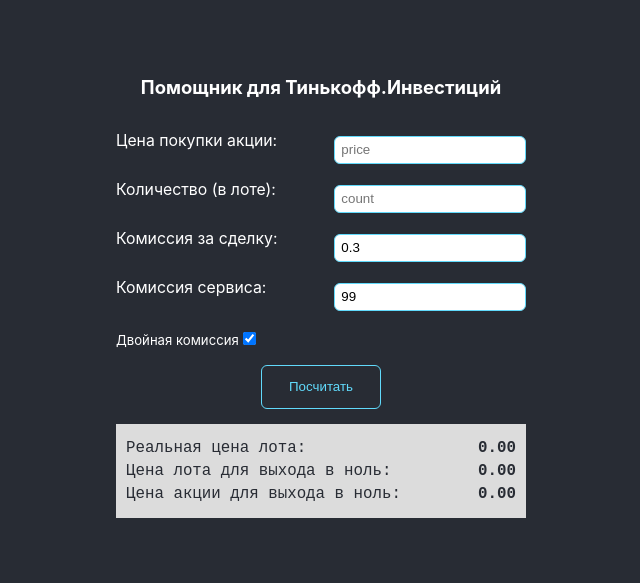
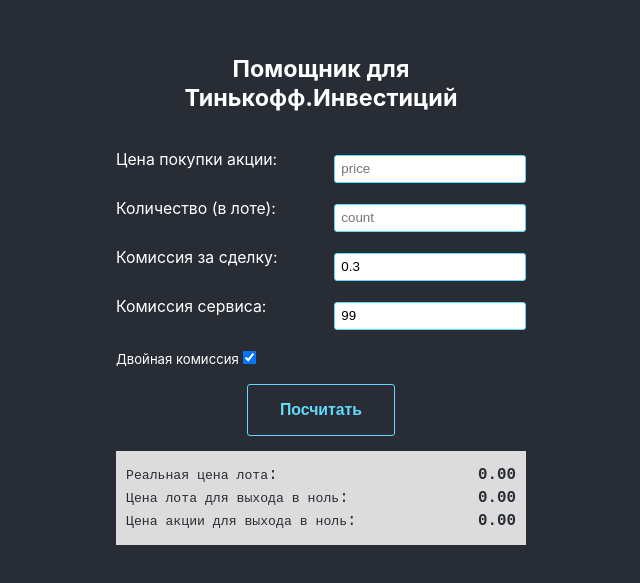
Before and after one commit to sinneren/ti_profit_calc, a React (Create React App) app: page / in a window 1280 px wide. Shown: the part 105-688 px from the top of the page, without its empty margins (319-959 px from the left). Built offline with nearby package versions, Linux system fonts and the light colour scheme; the HTML template or start-up script is replaced by a standard one.

Commit message:
исправление недочётов, форматирование

```diff
--- a/src/App.css
+++ b/src/App.css
@@ -23,16 +23,23 @@
   appearance: none;
   border: 1px solid #61dafb;
   color: #61dafb;
-  border-radius: 6px;
+  border-radius: 3px;
   background-color: #282c34;
   outline: none;
   cursor: pointer;
+  font-size: 1em;
+  font-weight: bold;
+}
+.btn:hover {
+  border: 1px solid #61dafb;
+  color: #282c34;
+  background-color: #61dafb;
 }
 input {
   margin: 5px 0;
   padding: 0.4em 0.5em;
   border: 1px solid #61dafb;
-  border-radius: 6px;
+  border-radius: 3px;
 }
 label {
   display: block;
@@ -40,6 +47,7 @@
   cursor: pointer;
   text-align: left;
 }
+label input[type="number"],
 label input[type="text"] {
   float: right;
   outline: none;
@@ -69,3 +77,6 @@
   margin-left: 10px;
   float: right;
 }
+.main-title {
+  font-size: 1.478em;
+}
--- a/src/App.js
+++ b/src/App.js
@@ -2,6 +2,7 @@
 
 import * as React from 'react';
 import './App.css';
+import formatMoney from './utils/formatmoney';
 
 type Props = {
 
@@ -29,6 +30,7 @@
   };
 
   calculate = () => {
+    if (this.state.count > 0) {
       let modifier: number  = this.state.double_comission ? 2 : 1;
       let price_count: number  = this.state.price * this.state.count;
       let price_after_buying: number  = price_count - (price_count * this.state.tax / 100) * 2 - this.state.comission * modifier;
@@ -39,6 +41,7 @@
         summary: price_zero,
         price_new: (price_zero / this.state.count),
       });
+    }
   }
 
   onChangeHandler = (event: any) => {
@@ -54,7 +57,7 @@
   submitHandler = (event: any) => {
     event.preventDefault();
 
-    this.calculate()
+    this.calculate();
   }
 
   render() {
@@ -62,14 +65,14 @@
       <div className="App">
         <header className="App-header">
           <div className="container">
-            <h3>Помощник для Тинькофф.Инвестиций</h3>
+            <h3 className="main-title">Помощник для Тинькофф.Инвестиций</h3>
             <label>
               Цена покупки акции:
               <input type="text" onChange={this.onChangeHandler} name="price" placeholder="price" />
             </label>
             <label>
               Количество (в лоте):
-              <input type="text" onChange={this.onChangeHandler} name="count" placeholder="count" />
+              <input type="number" onChange={this.onChangeHandler} name="count" placeholder="count" />
             </label>
             <label>
               Комиссия за сделку:
@@ -84,9 +87,9 @@
             </label>
             <button onClick={this.submitHandler} className="btn">Посчитать</button>
             <code className="results">
-              <div>Реальная цена лота: <strong>{this.state.summary_buy.toFixed(2)}</strong></div>
-              <div>Цена лота для выхода в ноль: <strong>{this.state.summary.toFixed(2)}</strong></div>
-              <div>Цена акции для выхода в ноль: <strong>{this.state.price_new.toFixed(2)}</strong></div>
+              <div><small>Реальная цена лота</small>: <strong>{formatMoney(this.state.summary_buy)}</strong></div>
+              <div><small>Цена лота для выхода в ноль</small>: <strong>{formatMoney(this.state.summary)}</strong></div>
+              <div><small>Цена акции для выхода в ноль</small>: <strong>{formatMoney(this.state.price_new)}</strong></div>
             </code>
           </div>
         </header>
--- /dev/null
+++ b/src/utils/formatmoney.js
@@ -0,0 +1,17 @@
+function formatMoney (amount, decimalCount = 2, decimal = ".", thousands = " ") {
+    try {
+        decimalCount = Math.abs(decimalCount);
+        decimalCount = isNaN(decimalCount) ? 2 : decimalCount;
+
+        const negativeSign = amount < 0 ? "-" : "";
+
+        let i = parseInt(amount = Math.abs(Number(amount) || 0).toFixed(decimalCount)).toString();
+        let j = (i.length > 3) ? i.length % 3 : 0;
+
+        return negativeSign + (j ? i.substr(0, j) + thousands : '') + i.substr(j).replace(/(\d{3})(?=\d)/g, "$1" + thousands) + (decimalCount ? decimal + Math.abs(amount - i).toFixed(decimalCount).slice(2) : "");
+    } catch (e) {
+        console.log(e)
+    }
+};
+
+export default formatMoney;
```
Lines whose indentation alone changed are shown as unchanged.
